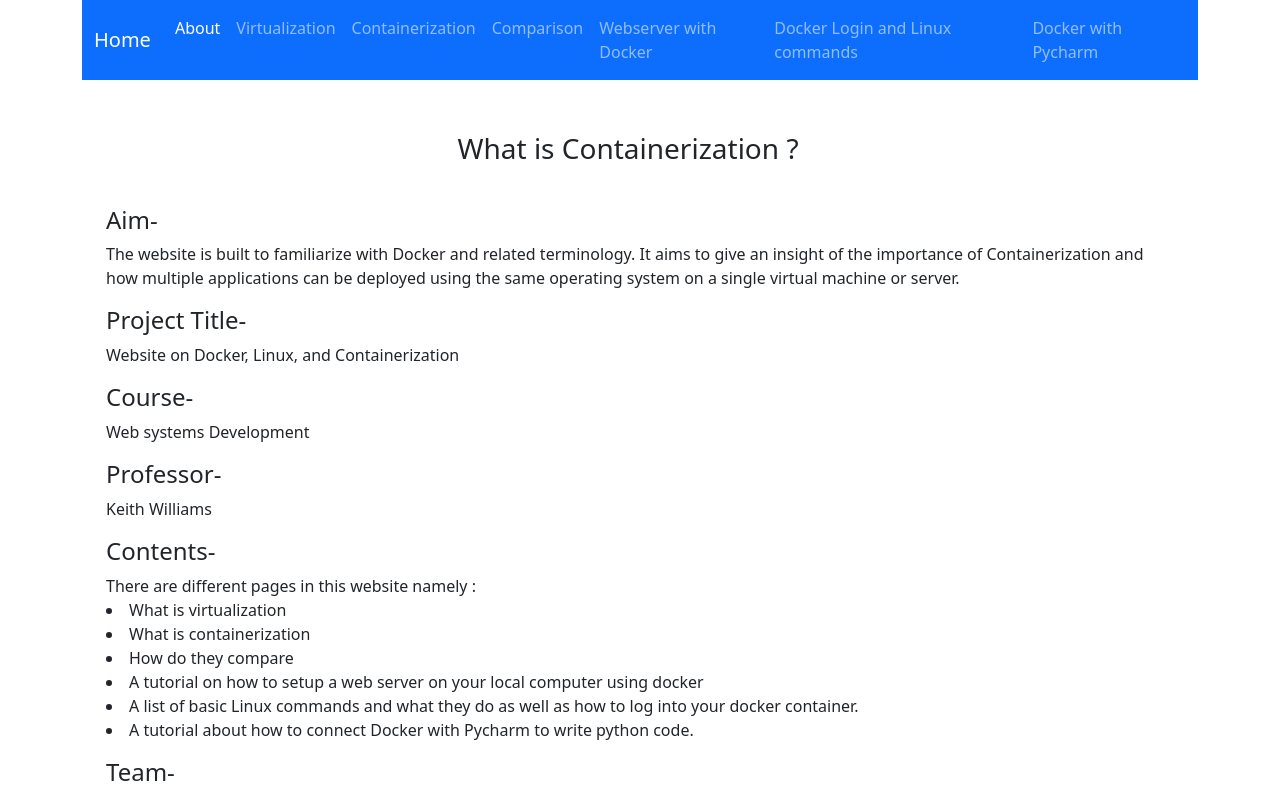
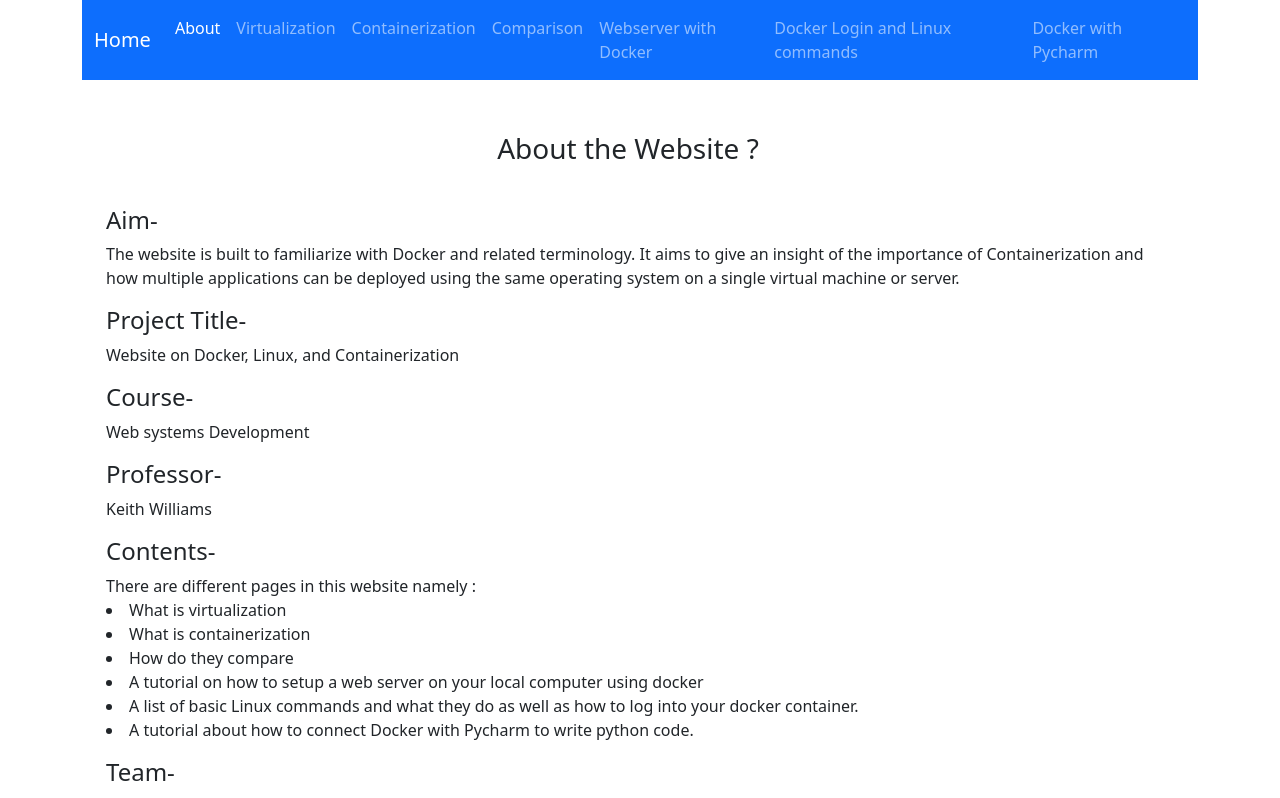
Before and after one commit to gn32/IntroductionToDocker, a plain HTML site: page about.html in a window 1280 px wide. Shown: the top 798 px of the page. Drawn offline with nearby package versions, Linux system fonts and the light colour scheme.

```diff
--- a/about.html
+++ b/about.html
@@ -61,7 +61,7 @@
     <div class="container-md px-4 mb-5">
         <div class="row gx-4">
             <div class="row justify-content-around text-center mb-3">
-               <h3 class = "mt-auto" > What is Containerization ?</h3>
+               <h3 class = "mt-auto" > About the Website ?</h3>
 
             </div>
 
```
Also changed, not shown: Websever_with_docker.html (+1 -1 lines), Docker & Pycharm.html (line endings or trailing spaces), Topics.html (deleted).
